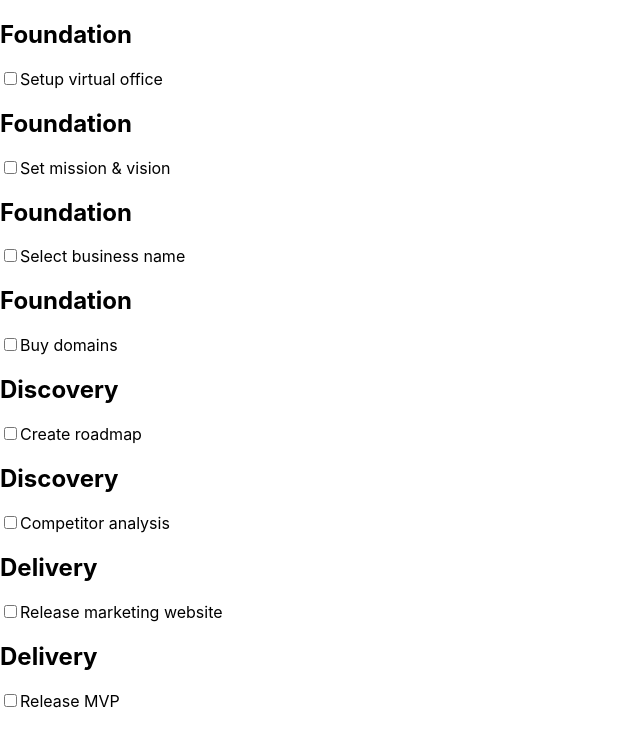
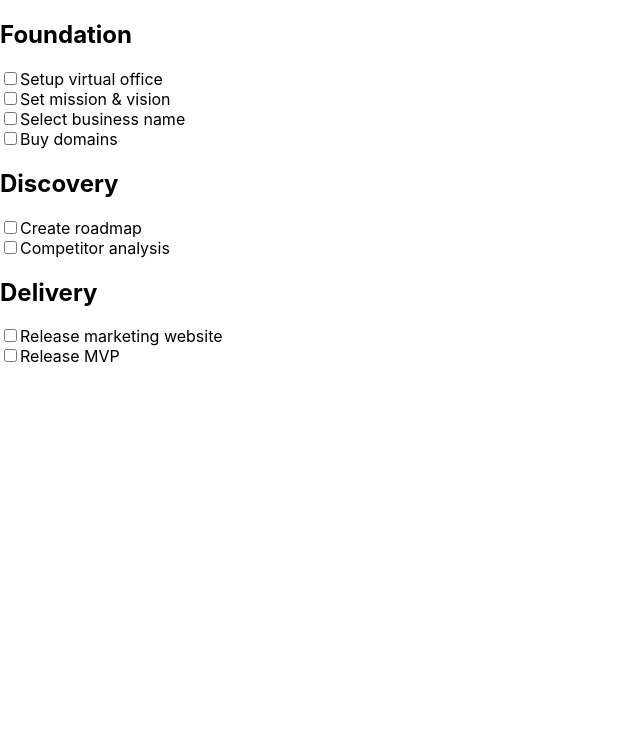
Before and after one commit to prograMind/assignment3, a Next.js app in the folder assignment3/: page /Stage in a window 1280 px wide. Shown: the top 746 px of the page, without its empty margins (0-640 px from the left). Built offline with nearby package versions, Linux system fonts and the light colour scheme.

Commit message:
mapping the items from data

```diff
--- a/assignment3/pages/Stage.js
+++ b/assignment3/pages/Stage.js
@@ -23,17 +23,15 @@ export default function Stage (props) {
         <>
         {data.map((stage) => {
             return (
-            stage.tasks.map((t)=> {
-                return (
-                    <div>
-                        <StageName name={stage.step} />
-                        <Item item={t.task}/>
-                    </div>
+                    <StageName name={stage.step}>
+                    {stage.tasks.map((t)=> {
+                        return (
+                        <Item item={t.task} done={t.completed}/>
                 )
-            })
+            })}
+            </StageName>
         )}
-    )
-    }
+    )}
     </>
     )
 }
--- a/assignment3/pages/StageName.js
+++ b/assignment3/pages/StageName.js
@@ -1,7 +1,10 @@
-import React from "react"
+import React, { Children } from "react"
 
-export default function StageName ({ name }) {
+export default function StageName (props) {
     return (
-        <h2>{name}</h2>
+        <div>
+            <h2>{props.name}</h2>
+            <p>{props.children}</p>
+        </div>
     )
 }
--- a/assignment3/pages/index.js
+++ b/assignment3/pages/index.js
@@ -3,8 +3,14 @@ import Image from 'next/image'
 import styles from '../styles/Home.module.css'
 import Stage from './Stage'
 import Item from './Item'
+import {data} from './data'
 
 export default function Home() {
+
+  const localData = data.map((stage) => {
+
+  })
+
   return (
     <div className={styles.container}>
       <main>
```
